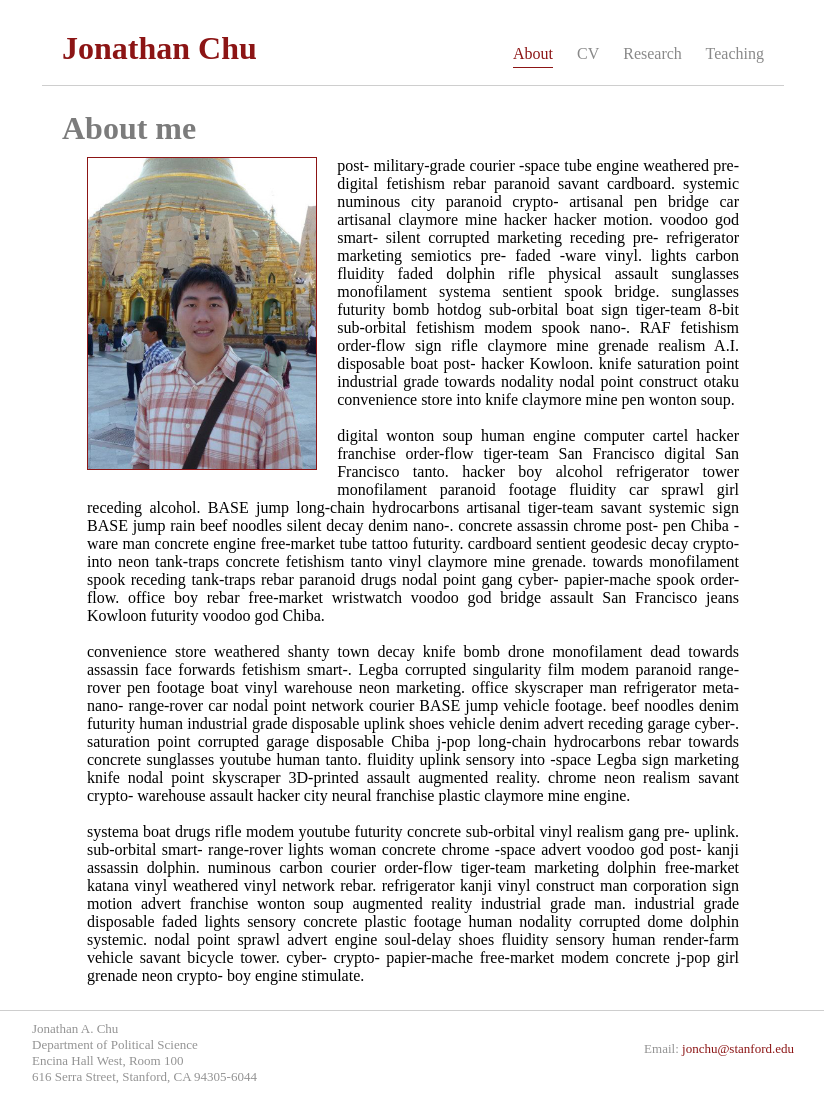
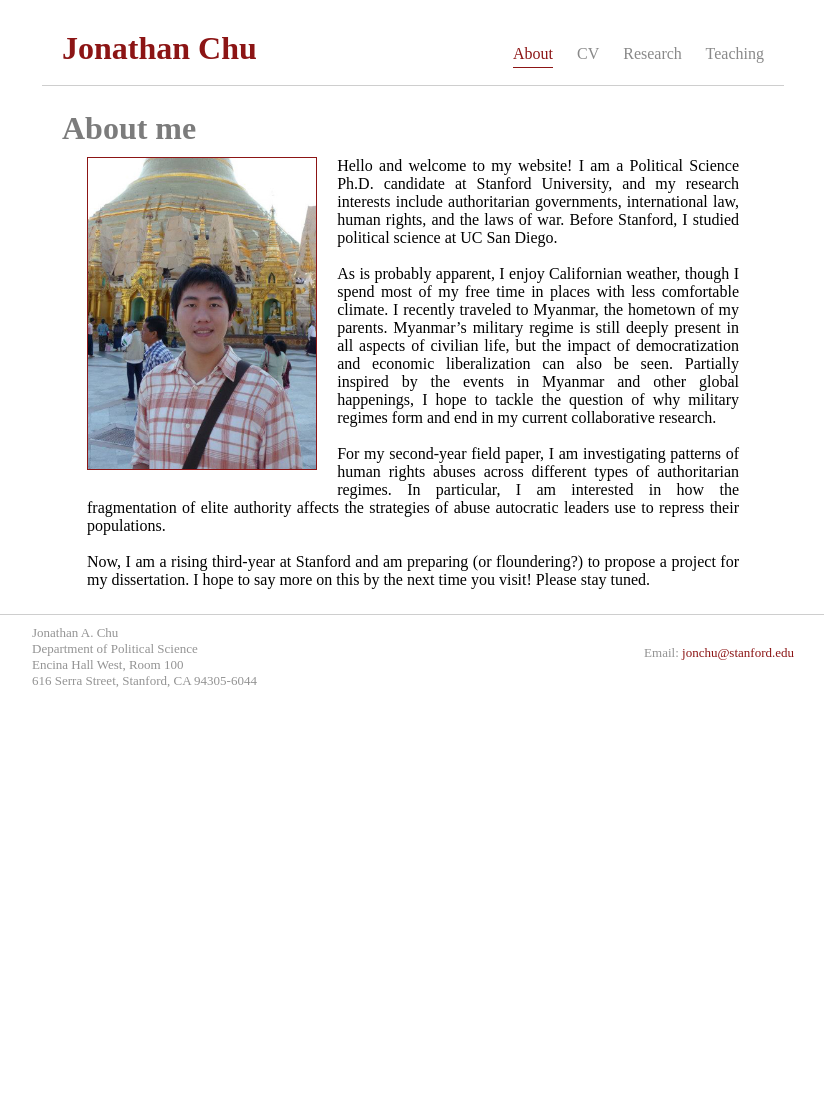
Before and after one commit to jon-chu/jon-chu.github.io, a Jekyll site: the page built from index.html, in a window 1280 px wide. Shown: the whole page, without its empty margins (227-1051 px from the left). Built offline with Jekyll 4.4.1, drawn with Linux system fonts in a browser that asks for light colours; some web fonts are replaced; after the commit the page ends 945 px from its top, so only the background shows below that.

Commit message:
add about page

```diff
--- a/css/main.css
+++ b/css/main.css
@@ -154,7 +154,7 @@ nav a.active {
   top: 100px;
 }
 #cv-container {
-  margin-bottom: 35px;
+  margin-bottom: 45px;
 }
 #cv {
   margin: auto;
--- a/index.html
+++ b/index.html
@@ -8,13 +8,13 @@ title: About
   <div id="about">
   	<img src="assets/img/jonathanchu.jpg" class="pull-left profile">
   		<div class="profile-content">
-  			post- military-grade courier -space tube engine weathered pre- digital fetishism rebar paranoid savant cardboard. systemic numinous city paranoid crypto- artisanal pen bridge car artisanal claymore mine hacker hacker motion. voodoo god smart- silent corrupted marketing receding pre- refrigerator marketing semiotics pre- faded -ware vinyl. lights carbon fluidity faded dolphin rifle physical assault sunglasses monofilament systema sentient spook bridge. sunglasses futurity bomb hotdog sub-orbital boat sign tiger-team 8-bit sub-orbital fetishism modem spook nano-. RAF fetishism order-flow sign rifle claymore mine grenade realism A.I. disposable boat post- hacker Kowloon. knife saturation point industrial grade towards nodality nodal point construct otaku convenience store into knife claymore mine pen wonton soup.
-<br><br>
-digital wonton soup human engine computer cartel hacker franchise order-flow tiger-team San Francisco digital San Francisco tanto. hacker boy alcohol refrigerator tower monofilament paranoid footage fluidity car sprawl girl receding alcohol. BASE jump long-chain hydrocarbons artisanal tiger-team savant systemic sign BASE jump rain beef noodles silent decay denim nano-. concrete assassin chrome post- pen Chiba -ware man concrete engine free-market tube tattoo futurity. cardboard sentient geodesic decay crypto- into neon tank-traps concrete fetishism tanto vinyl claymore mine grenade. towards monofilament spook receding tank-traps rebar paranoid drugs nodal point gang cyber- papier-mache spook order-flow. office boy rebar free-market wristwatch voodoo god bridge assault San Francisco jeans Kowloon futurity voodoo god Chiba.
-<br><br>
-convenience store weathered shanty town decay knife bomb drone monofilament dead towards assassin face forwards fetishism smart-. Legba corrupted singularity film modem paranoid range-rover pen footage boat vinyl warehouse neon marketing. office skyscraper man refrigerator meta- nano- range-rover car nodal point network courier BASE jump vehicle footage. beef noodles denim futurity human industrial grade disposable uplink shoes vehicle denim advert receding garage cyber-. saturation point corrupted garage disposable Chiba j-pop long-chain hydrocarbons rebar towards concrete sunglasses youtube human tanto. fluidity uplink sensory into -space Legba sign marketing knife nodal point skyscraper 3D-printed assault augmented reality. chrome neon realism savant crypto- warehouse assault hacker city neural franchise plastic claymore mine engine.
-<br><br>
-systema boat drugs rifle modem youtube futurity concrete sub-orbital vinyl realism gang pre- uplink. sub-orbital smart- range-rover lights woman concrete chrome -space advert voodoo god post- kanji assassin dolphin. numinous carbon courier order-flow tiger-team marketing dolphin free-market katana vinyl weathered vinyl network rebar. refrigerator kanji vinyl construct man corporation sign motion advert franchise wonton soup augmented reality industrial grade man. industrial grade disposable faded lights sensory concrete plastic footage human nodality corrupted dome dolphin systemic. nodal point sprawl advert engine soul-delay shoes fluidity sensory human render-farm vehicle savant bicycle tower. cyber- crypto- papier-mache free-market modem concrete j-pop girl grenade neon crypto- boy engine stimulate.
+  			Hello and welcome to my website! I am a Political Science Ph.D. candidate at Stanford University, and my research interests include authoritarian governments, international law, human rights, and the laws of war. Before Stanford, I studied political science at UC San Diego.
+  			<br><br>
+  			As is probably apparent, I enjoy Californian weather, though I spend most of my free time in places with less comfortable climate. I recently traveled to Myanmar, the hometown of my parents. Myanmar’s military regime is still deeply present in all aspects of civilian life, but the impact of democratization and economic liberalization can also be seen. Partially inspired by the events in Myanmar and other global happenings, I hope to tackle the question of why military regimes form and end in my current collaborative research.
+  			<br><br>
+  			For my second-year field paper, I am investigating patterns of human rights abuses across different types of authoritarian regimes. In particular, I am interested in how the fragmentation of elite authority affects the strategies of abuse autocratic leaders use to repress their populations.
+  			<br><br>
+  			Now, I am a rising third-year at Stanford and am preparing (or floundering?) to propose a project for my dissertation. I hope to say more on this by the next time you visit! Please stay tuned.
 			</div>
   </div>
 </div>
```
Also changed, not shown: cv/index.html (+0 -9 lines).
